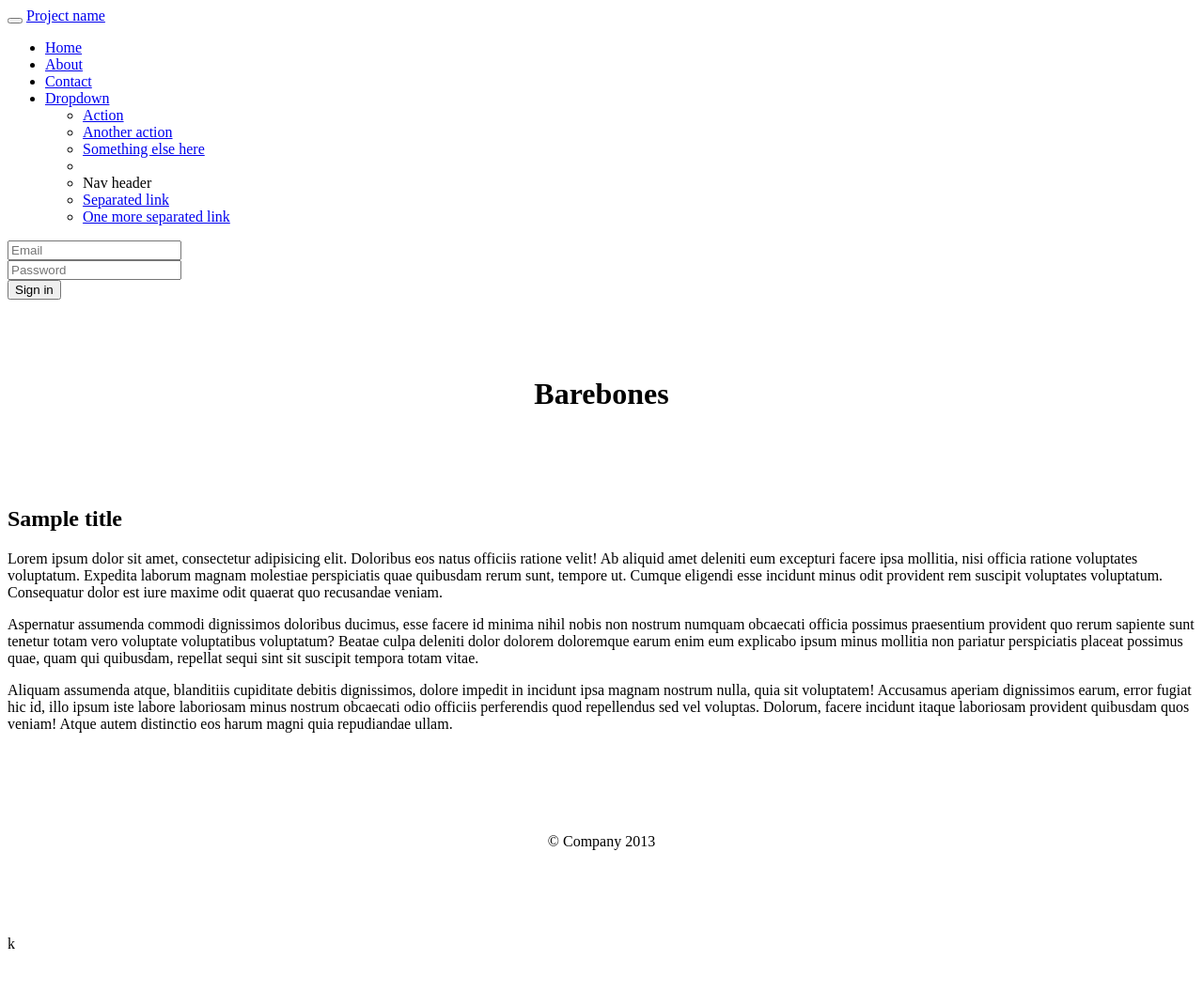
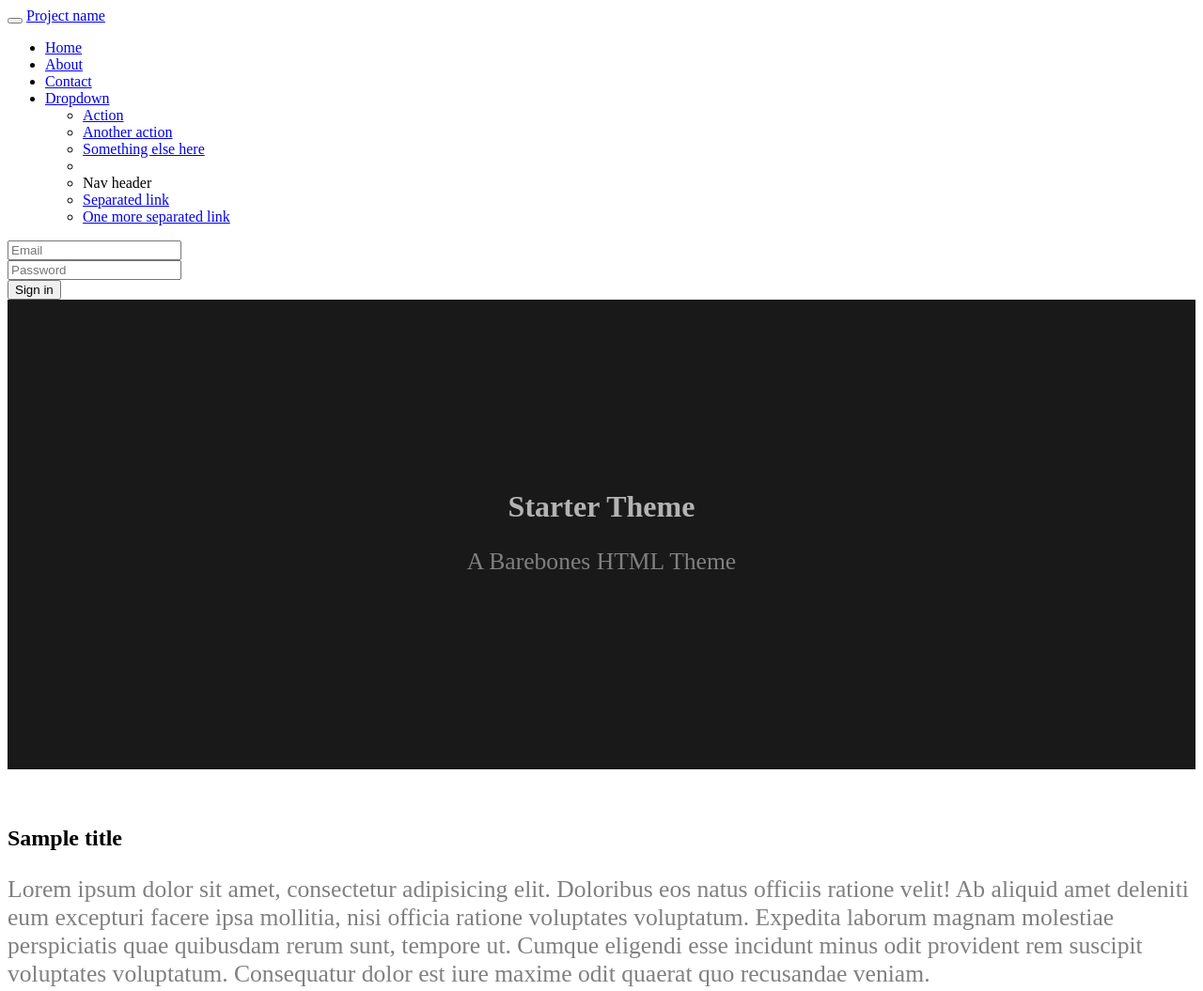
Before and after one commit to sjsandy/sg-kit, a website with bundled scripts: page src/index.html in a window 1280 px wide. Shown: the top 1055 px of the page at 94% size. Before the commit the page ends 1014 px from the top, so only its background shows below. Built offline with nearby package versions, Linux system fonts and the light colour scheme; files whose address does not match are found by name.

Commit message:
Dev Updates * Added main.less * Added souce-map for use with chrome

```diff
--- a/gulpfile.js
+++ b/gulpfile.js
@@ -134,10 +134,8 @@ gulp.task('fonts', function () {
 
 
 gulp.task('cleanup', function () {
-
     gulp.src(buildPath, {read: false})
         .pipe(clean());
-
 });
 
 
@@ -149,16 +147,11 @@ gulp.task('css', function () {
         .pipe(changed(buildPath + file_dir))
         .pipe(print())
         .pipe(gulp.dest(buildPath + file_dir));
-
     //custom folders
-
     var custom_folders = srcDir + file_dir
     var folders = getFolders(custom_folders);
     var tasks = folders.map(function (folder) {
         var src_folders = path.join(custom_folders, folder + '/*');
-        // find/join the directories
-        // minify
-        // write to output
         return gulp.src(src_folders)
             .pipe(changed(buildPath + file_dir))
             .pipe(print())
@@ -167,14 +160,6 @@ gulp.task('css', function () {
     });
 
     return es.concat.apply(null, tasks);
-
-});
-
-
-gulp.task('cleanup', function () {
-
-    gulp.src(buildPath, {read: false})
-        .pipe(clean());
 
 });
 
@@ -215,7 +200,7 @@ gulp.task('copy_all', function () {
 });
 
 
-/*copy files/dependencies froom root to the source folder */
+/*copy files/dependencies from root to the source folder */
 
 gulp.task("srcbuild", function () {
 
--- /dev/null
+++ b/src/css/main.less
@@ -0,0 +1,69 @@
+/* ==========================================================================
+   Author's custom styles
+   ========================================================================== */
+//less variables
+@header-height: 500px;
+@bg-color: #FFFFFF;
+@header-bg-color: darken(@bg-color, 90%);
+@header-color: lighten(@header-bg-color, 60%);
+@font-color: darken(@bg-color, 50%);
+@nav-height: 40px;
+
+//*less code/functions
+
+.vtable() {
+  display: table;
+  height: @header-height;
+  width: 100% !important;
+}
+
+.table-cell(){
+  display: table-cell;
+  width: 100%;
+  vertical-align: middle;
+}
+
+/* HTML output */
+html,
+body {
+  height: 100% !important;
+}
+
+p {
+  color: @font-color;
+  font-size: 16px;
+  font-size: 1.6rem;
+}
+
+header,
+section,
+footer {
+padding-top: @nav-height;
+padding-bottom: @nav-height;
+}
+
+section {
+  padding-top: @nav-height;
+  padding-bottom: @nav-height;
+}
+
+footer .footer p {
+  text-align: center;
+}
+/* Custom CSS3 Selectors */
+#page {
+}
+
+header {
+  height: @header-height;
+  text-align: center;
+  background-color: @header-bg-color;
+  color: @header-color;
+  padding: 0;
+  .vtable {
+    .vtable();
+    .table-cell {
+      .table-cell();
+    }
+  }
+}
--- a/src/index.html
+++ b/src/index.html
@@ -16,9 +16,11 @@
         <script src="js/vendor/modernizr-2.6.2-respond-1.1.0.min.js"></script>
     </head>
     <body>
-        <!--[if lt IE 7]>
-            <p class="chromeframe">You are using an <strong>outdated</strong> browser. Please <a href="http://browsehappy.com/">upgrade your browser</a> or <a href="http://www.google.com/chromeframe/?redirect=true">activate Google Chrome Frame</a> to improve your experience.</p>
+        <!--[if lt IE 8]>
+            <p class="chromeframe bg-danger">You are using an <strong>outdated</strong> browser. Please <a href="http://browsehappy.com/">upgrade your browser</a> or <a href="http://www.google.com/chromeframe/?redirect=true">activate Google Chrome Frame</a> to improve your experience.
+            </p>
         <![endif]-->
+ <div id="page">
     <div class="navbar navbar-inverse navbar-fixed-top">
       <div class="container">
         <div class="navbar-header">
@@ -63,9 +65,10 @@
     <header>
         <div class="container vtable">
             <div class="row table-cell">
-                <h1>Barebones</h1>
+                <h1>Starter Theme</h1>
+
+                <p class="lead">A Barebones HTML Theme</p>
             </div>
-
         </div>
     </header>
 
@@ -108,13 +111,12 @@
                               </div>
                           </div>
                       </div>
-
-                  </div>                                                    k
-
+                  </div>
               </div>
           </div>
 
       </footer>
+        </div>
      <!-- /container -->        <script src="//ajax.googleapis.com/ajax/libs/jquery/1.10.1/jquery.min.js"></script>
         <script>window.jQuery || document.write('<script src="js/vendor/jquery-1.10.1.min.js"><\/script>')</script>
 
```
Also changed, not shown: README.md, src/css/less/stylesheet.css (added), src/css/less/stylesheet.less (added), src/css/main.css, 1 other file.
